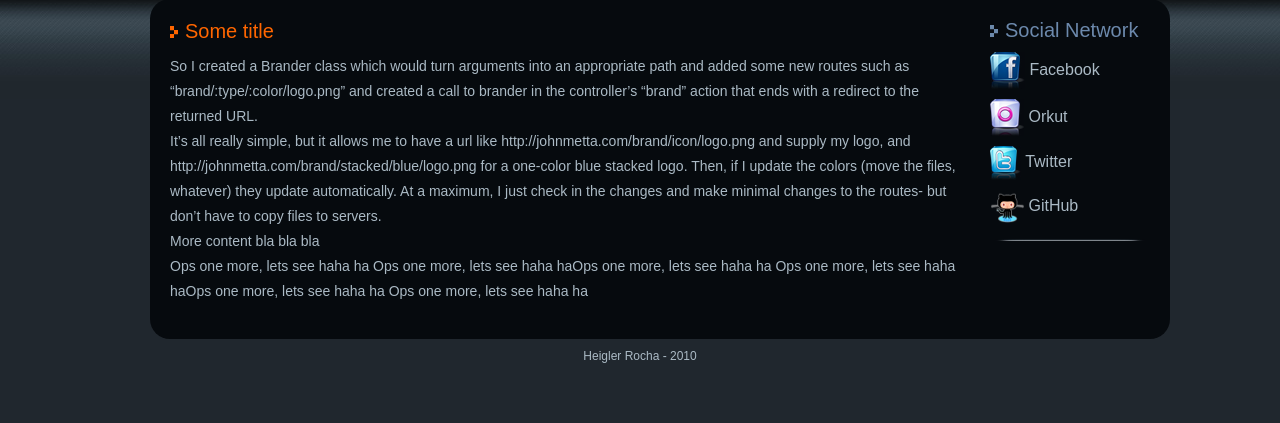
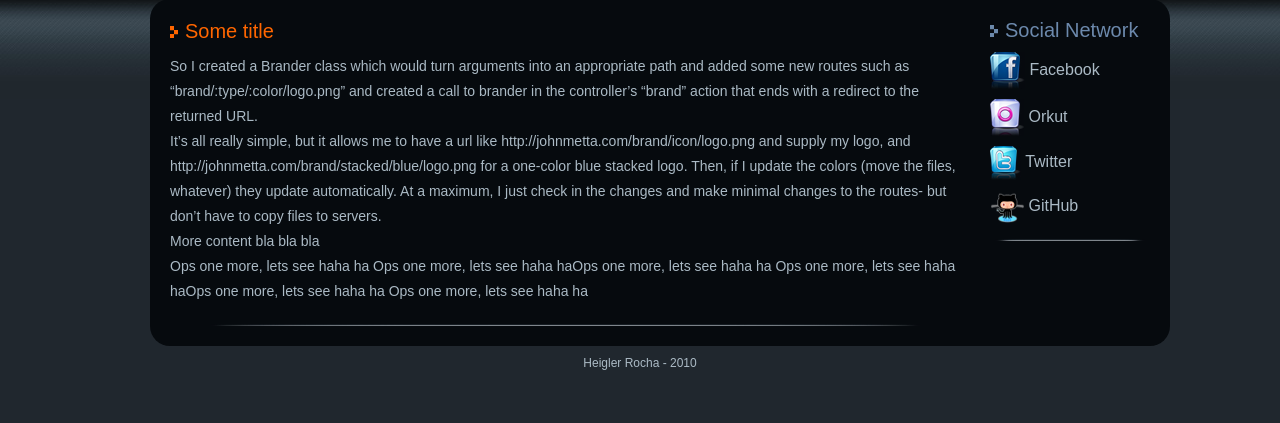
Before and after one commit to heigler/heigler, a Python web app: template heigler/templates/base.html in a window 1280 px wide. Shown: the part 301-724 px from the top of the page. Run offline with Jinja, Linux system fonts and the light colour scheme; the template is opened without the code that fills it, so the values that code supplies are empty.

Commit message:
added missed content divisor

```diff
--- a/heigler/media/style/base.css
+++ b/heigler/media/style/base.css
@@ -183,6 +183,13 @@ body{
             text-indent: 15px;
             margin-bottom: 10px;
         }
+        #content div.main p.content-divisor{
+            width: 790px;
+            height: 2px;
+            background: url('content-divisor.jpg') no-repeat top center;
+            text-indent: -99999px;
+            margin-top: 20px;
+        }
 
     #content div.tools{
         float: right;
@@ -224,7 +231,6 @@ body{
 p.tool-divisor{
     width: 160px;
     height: 2px;
-    text-align: center;
     background: url('tool-divisor.jpg') no-repeat top center;
     text-indent: -99999px;
 }
--- a/heigler/templates/base.html
+++ b/heigler/templates/base.html
@@ -87,6 +87,7 @@
                     Ops one more, lets see haha ha Ops one more, lets see haha haOps one more, lets see haha ha Ops one more, lets see haha haOps one more, lets see haha ha Ops one more, lets see haha ha
 
                 </p>
+                <p class="content-divisor">content divisor</p>
             </div>
 
             <div class="tools">
```
Also changed, not shown: heigler/media/style/content-divisor.jpg (renamed from heigler/media/style/barra1.jpg).
